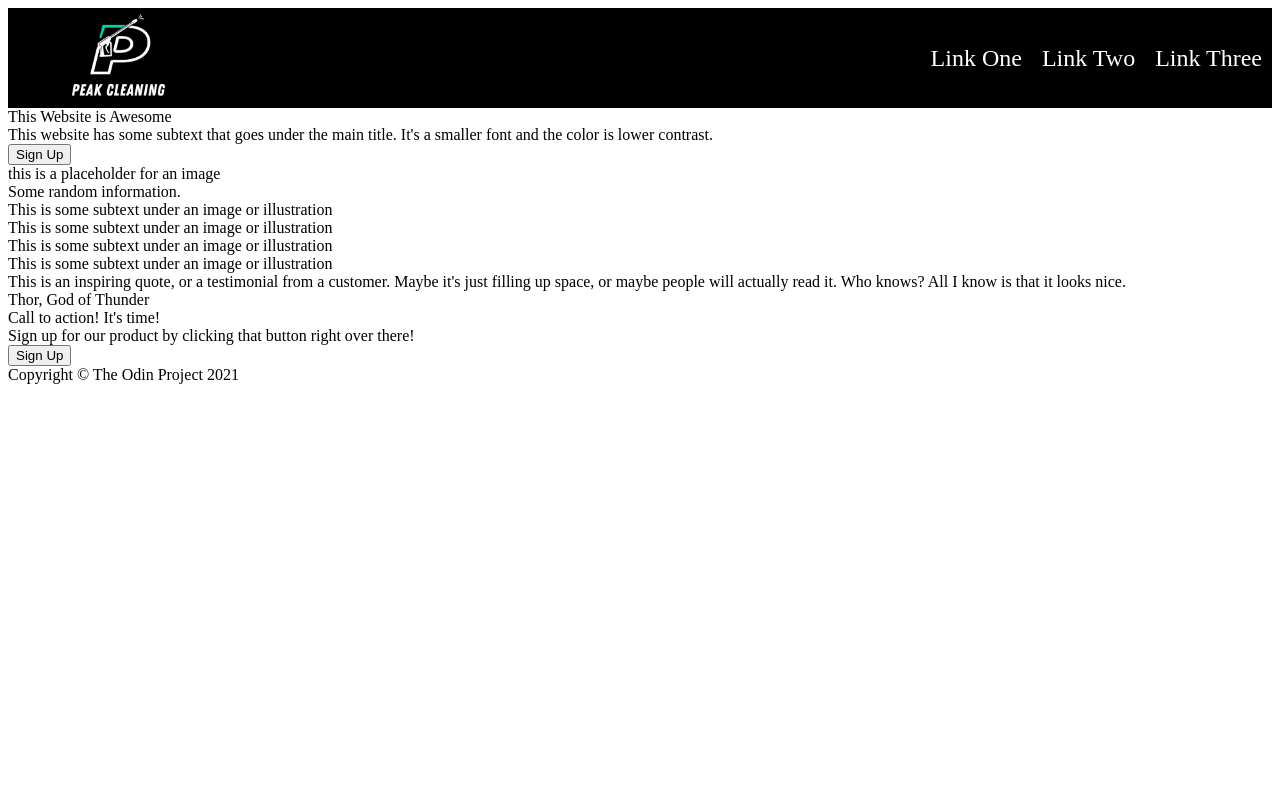
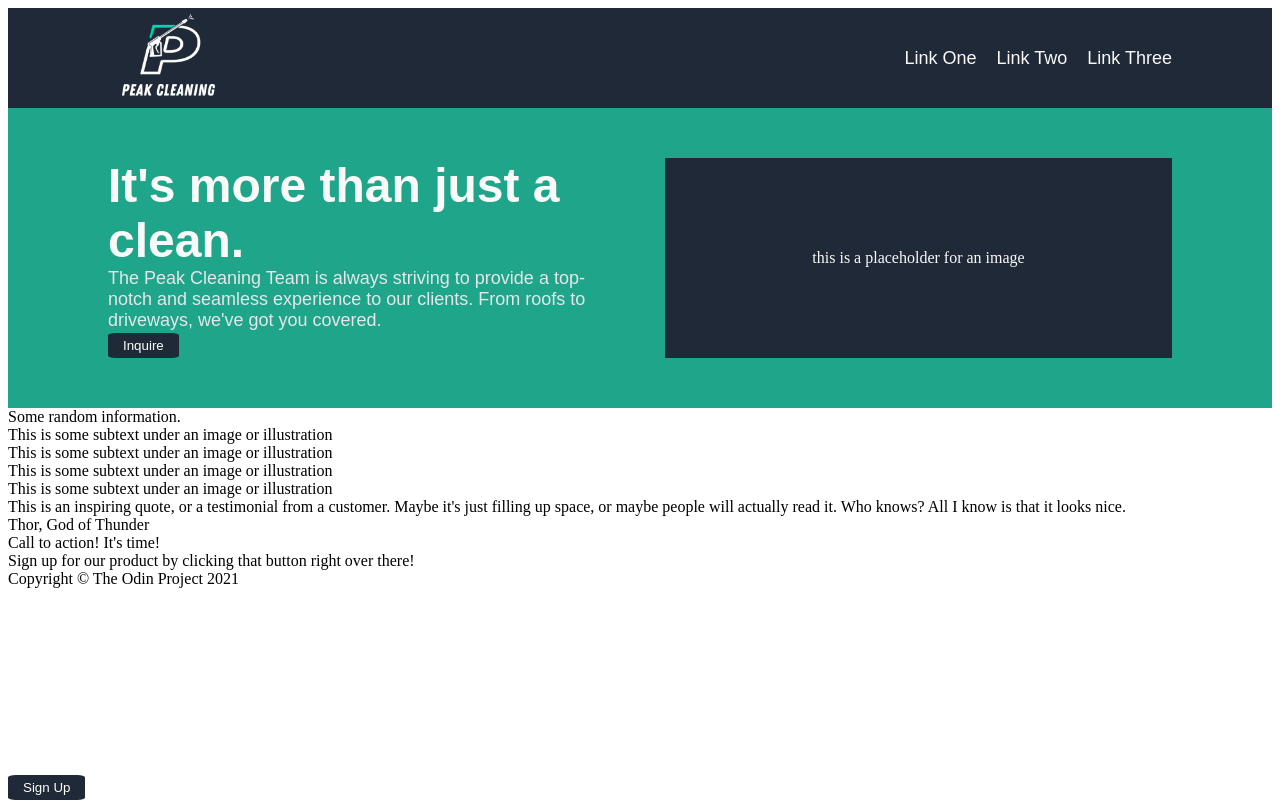
Before and after one commit to DamianSpears/DamianSite, a plain HTML site: page index.html in a window 1280 px wide. Drawn offline with Linux system fonts and the light colour scheme.

Commit message:
Hero area complete. Theme colors now tailored to Peak. Adjusted Inquire button

```diff
--- a/index.html
+++ b/index.html
@@ -19,15 +19,16 @@
         </ul>
     </div>
     <div class="Hero">
-        <div class="Website">
-            This Website is Awesome
-        </div>
-        <div class="subtext">
-            This website has some subtext that goes under the main title. It's a smaller font and the color is lower
-            contrast.
-        </div>
-        <button>Sign Up</button>
-        <div class="Placeholder">
+       <div class="column">
+            <div class="Website">
+                It's more than just a clean.
+             </div>
+            <div class="subtext">
+            The Peak Cleaning Team is always striving to provide a top-notch and seamless experience to our clients. From roofs to driveways, we've got you covered.
+             </div>
+            <button>Inquire</button>
+       </div>
+       <div class="Placeholder">
             this is a placeholder for an image
         </div>
     </div>
--- a/style.css
+++ b/style.css
@@ -1,14 +1,13 @@
-
 /* Header */
 .header {
-    background-color: black;
+    background-color: #1f2937;
     font-size: 24px;
-    font-family: serif;
-    color: white;
+    font-family: sans-serif;
+    color: #F9FAF8;
     display: flex;
     height: 100px;
     justify-content: space-between;
-    padding-left: 50px;
+    padding: 0px 100px;
 }
 
 ul {
@@ -16,10 +15,63 @@ ul {
     gap: 20px;
     align-items: center;
     list-style-type: none;
-    padding: 10px;
+    font-size: 18px;
 }
 
 img {
     margin: -20px;
     margin-bottom: -40px;
 }
+
+.top-links {
+    margin: 0;
+}
+
+/* Hero */
+
+.Hero {
+    background-color: #1ea58a;
+    display: flex;
+    color: #F9FAF8;
+    padding: 50px 100px;
+    height: 200px;
+}
+
+.Website {
+    font-size: 48px;
+    font-weight: 600;
+    font-family: sans-serif;
+}
+
+.subtext {
+    font-size: 18px;
+    color: #e5e7eb;
+    font-family: sans-serif;
+}
+
+.Placeholder {
+    flex: 1;
+    display: flex;
+    align-items: center;
+    justify-content: center;
+    background-color: #1f2937;
+}
+
+.column {
+    flex: 1;
+    flex-wrap: wrap;
+    position: relative;
+    padding-right: 50px;
+}
+
+button {
+    background-color: #1f2937;
+    border-radius: 10%;
+    color: white;
+    border: none;
+    font-family: sans-serif;
+    padding: 5px 15px;
+    margin-top: 5px;
+    position: absolute;
+    bottom: 0;
+}
```
Also changed, not shown: 1 other file.
